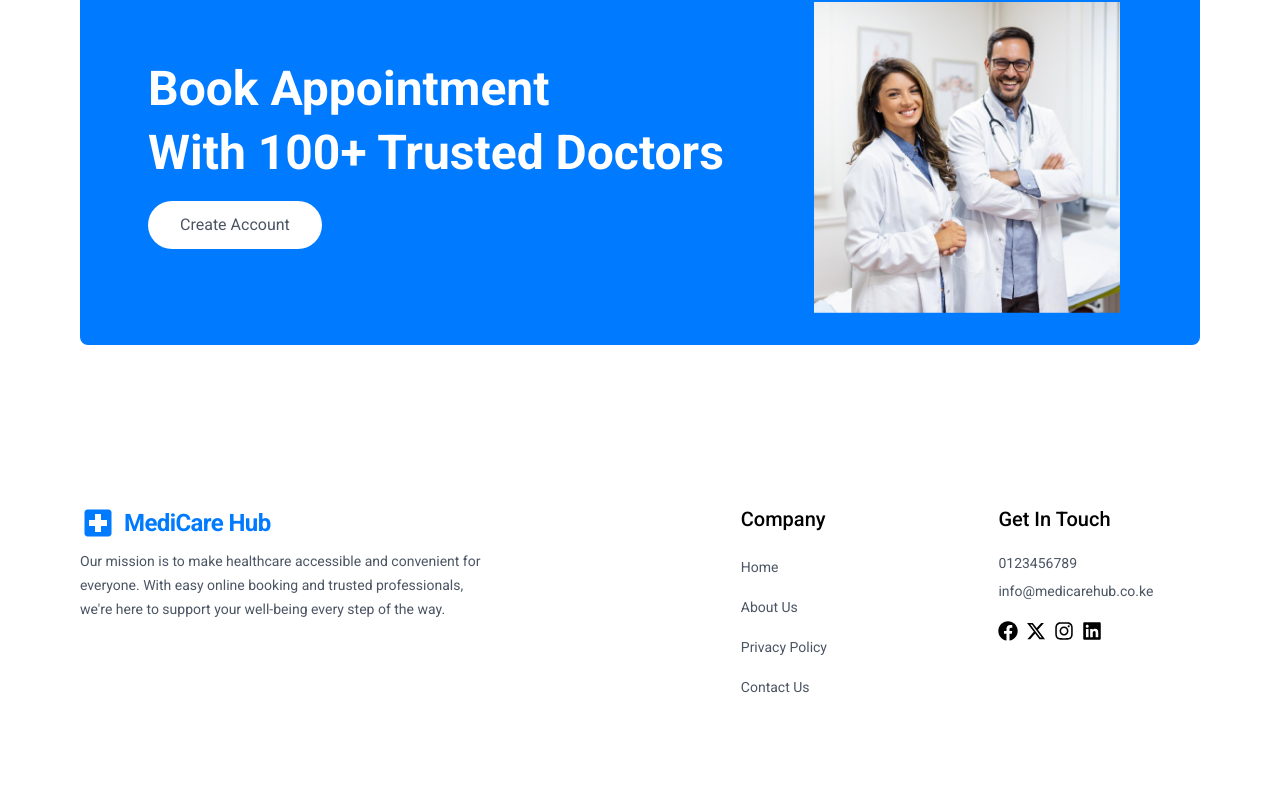
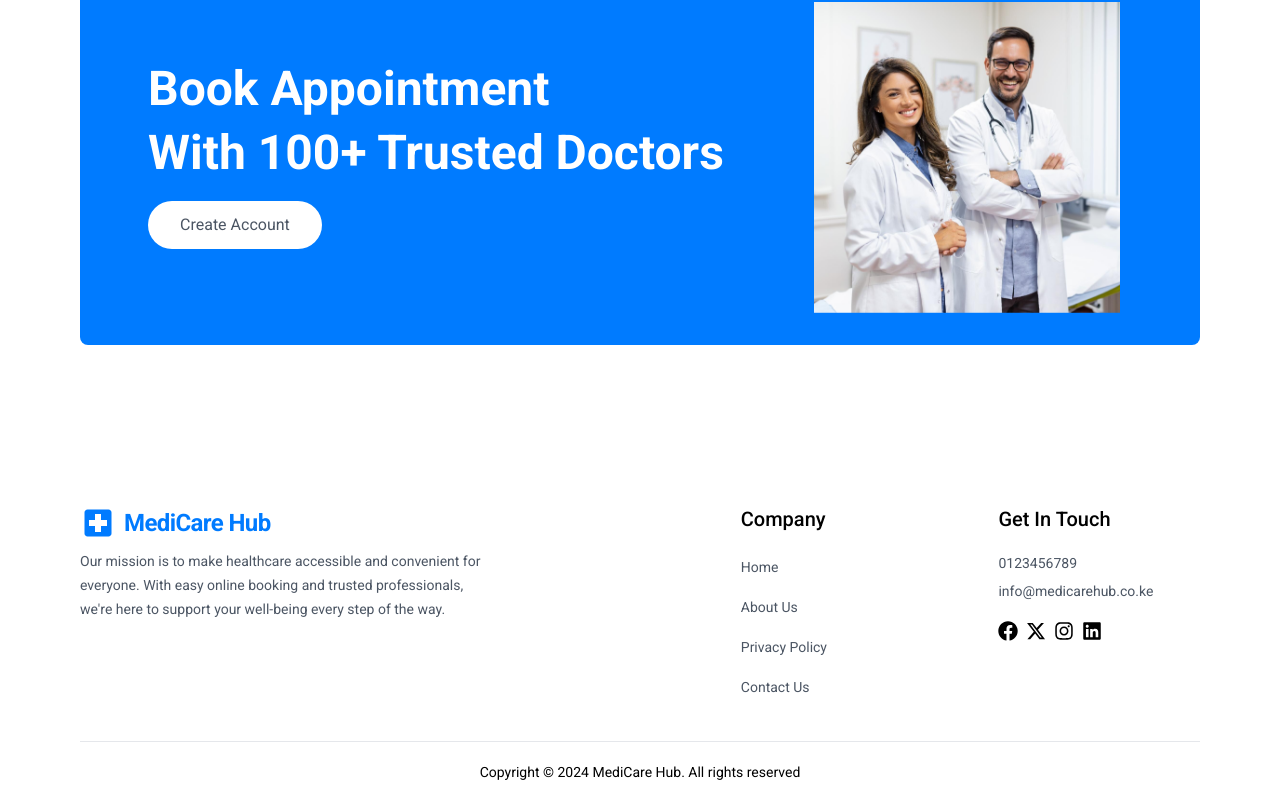
Before and after one commit to briansimiyuj/doctor-appointment-app, a React (Vite) app: page / in a window 1280 px wide. Shown: the part 2468-3270 px from the top of the page. Before the commit the page ends 3209 px from the top, so only its background shows below. Built offline with nearby package versions, Linux system fonts and the light colour scheme; a web font is replaced by a local one.

Commit message:
Copyright

```diff
--- /dev/null
+++ b/src/components/Footer/Copyright.tsx
@@ -0,0 +1,19 @@
+const Copyright: React.FC = ()=>{
+
+    const currentYear = new Date().getFullYear()
+
+    return(
+
+        <div>
+
+            <hr/>
+
+            <p className="py-5 text-sm text-center">Copyright &copy; {currentYear} MediCare Hub. All rights reserved</p>
+
+        </div>
+
+    )
+
+}
+
+export default Copyright
--- a/src/components/Footer/Footer.tsx
+++ b/src/components/Footer/Footer.tsx
@@ -1,3 +1,4 @@
+import Copyright from "./Copyright"
 import FooterMenu from "./FooterMenu"
 import LeftFooterSide from "./LeftFooterSide"
 import RightFooterSide from "./RightFooterSide"
@@ -18,6 +19,8 @@ const Footer: React.FC = ()=>{
 
             </div>
 
+            <Copyright/>
+
         </footer>
 
     )
```
Also changed, not shown: 1 other file (tests, documents, lock files or other folders).
